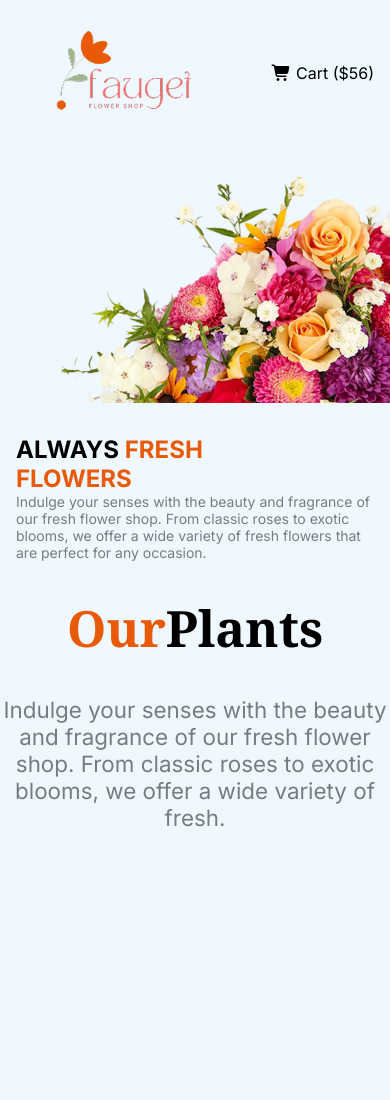
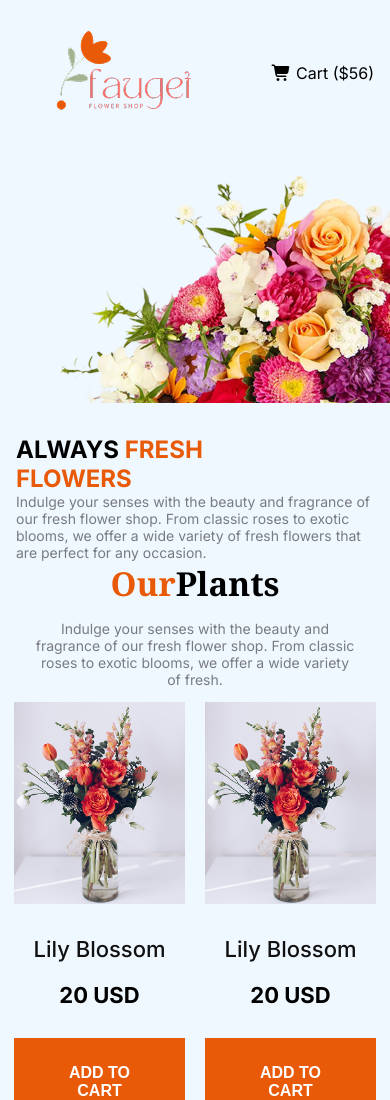
Before and after one commit to ASIK-0/flower-market-website, a plain HTML site: page index.html in a window 390 px wide. Shown: the top 1100 px of the page. Before the commit the page ends 853 px from the top, so only its background shows below. Drawn offline with Linux system fonts and the light colour scheme.

Commit message:
added responsive card section

```diff
--- a/flower.css
+++ b/flower.css
@@ -20,6 +20,15 @@
 body{
   background-color: aliceblue;
   margin: 0;
+}
+.btn-primary{
+  background-color: #E95A08;
+  color: #FFFFFF;
+  font-weight: 600;
+  font-size: 1rem;
+  padding: 26px 50px;
+  border: none;
+  /* white-space:nowrap; */
 }
 .display-flex{
   display: flex;
@@ -91,7 +100,7 @@ body{
   margin: 0 auto;
 }
 .banner-img{
-  /* width: 100%; */
+  /* min-height: 60% ; */
 }
 /* main section */
 /* plant releted styles */
@@ -100,13 +109,44 @@ main{
   margin: 0 auto;
 }
 .our-plant{
-  text-align: center
+  text-align: center;
+  gap: 16px;
 }
 .plant-title{
-  font-size: 3.125rem ;
+  font-size: 3.1rem ;
+  margin: 0;
 }
+.plant-subtitle{
+  padding: 0 120px;
+}
+/* plants cards related styles */
+.plants-cards{
+  display: grid;
+  grid-template-columns: repeat(4,1fr);
+  row-gap: 30px;
+  column-gap: 20px;
+}
+.plant-card{
+  display: flex;
+  flex-direction: column;
+  /* align-items: center; */
+}
+.plant-card img{
+  height: auto;
+  width: 100%;
+}
+.plant-name{
+  font-weight: 500;
+  font-size: 1.375rem;
+  color: #111111;
+  margin: 30px auto 10px;
 
-
+}
+.plant-price{
+  font-weight: bold;
+  font-size: 1.375rem;
+  margin: 10px auto 30px;
+}
 
 /* media query for mobile device */
 @media screen and (max-width: 576px){
@@ -145,5 +185,22 @@ main{
   .banner-description{
     font-size: 0.875rem;
   }
-  /* main */
+  /* plants-card-section */
+  .plant-title{
+    font-size: 2.0625rem;
+    font-weight: bold;
+  }
+  .plant-subtitle{
+    font-size: 0.875rem;
+    font-weight: 400;
+    padding: 0 34px;
+  }
+  .plant-card img{
+    height: auto;
+    width: 100%;
+  }
+  .plants-cards{
+  grid-template-columns: repeat(2,1fr);
+  margin: 0 14px;
+  }
 }
--- a/index.html
+++ b/index.html
@@ -39,6 +39,57 @@
             <h1 class="plant-title noto-serif-font"><span class="primary-color">Our</span>Plants</h1>
             <p class="plant-subtitle secondary-color">Indulge your senses with the beauty and fragrance of our fresh flower shop. From classic roses to exotic blooms, we offer a wide variety of fresh.</p>
         </div>
+        <!-- card section -->
+        <div class="plants-cards">
+            <div class="plant-card">
+                    <img src="./assets/sample-flower-image.png" alt="">
+                    <p class="plant-name">Lily Blossom</p>
+                    <h3 class="plant-price">20 USD</h3>
+                    <button class="btn-primary">ADD TO CART</button>
+                </div>
+            <div class="plant-card">
+                    <img src="./assets/sample-flower-image.png" alt="">
+                    <p class="plant-name">Lily Blossom</p>
+                    <h3 class="plant-price">20 USD</h3>
+                    <button class="btn-primary">ADD TO CART</button>
+                </div>
+            <div class="plant-card">
+                    <img src="./assets/sample-flower-image.png" alt="">
+                    <p class="plant-name">Lily Blossom</p>
+                    <h3 class="plant-price">20 USD</h3>
+                    <button class="btn-primary">ADD TO CART</button>
+                </div>
+            <div class="plant-card">
+                    <img src="./assets/sample-flower-image.png" alt="">
+                    <p class="plant-name">Lily Blossom</p>
+                    <h3 class="plant-price">20 USD</h3>
+                    <button class="btn-primary">ADD TO CART</button>
+                </div>
+            <div class="plant-card">
+                    <img src="./assets/sample-flower-image.png" alt="">
+                    <p class="plant-name">Lily Blossom</p>
+                    <h3 class="plant-price">20 USD</h3>
+                    <button class="btn-primary">ADD TO CART</button>
+                </div>
+            <div class="plant-card">
+                    <img src="./assets/sample-flower-image.png" alt="">
+                    <p class="plant-name">Lily Blossom</p>
+                    <h3 class="plant-price">20 USD</h3>
+                    <button class="btn-primary">ADD TO CART</button>
+                </div>
+            <div class="plant-card">
+                    <img src="./assets/sample-flower-image.png" alt="">
+                    <p class="plant-name">Lily Blossom</p>
+                    <h3 class="plant-price">20 USD</h3>
+                    <button class="btn-primary">ADD TO CART</button>
+                </div>
+            <div class="plant-card">
+                    <img src="./assets/sample-flower-image.png" alt="">
+                    <p class="plant-name">Lily Blossom</p>
+                    <h3 class="plant-price">20 USD</h3>
+                    <button class="btn-primary">ADD TO CART</button>
+                </div>
+        </div>
     </main>
     <footer>
 
```
